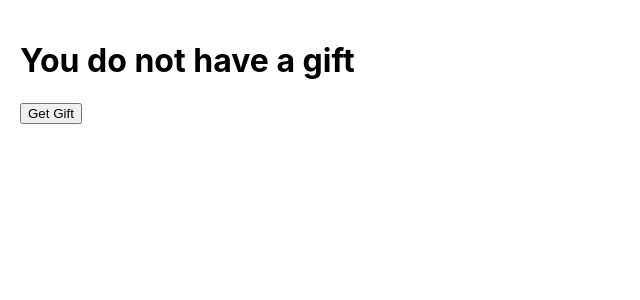
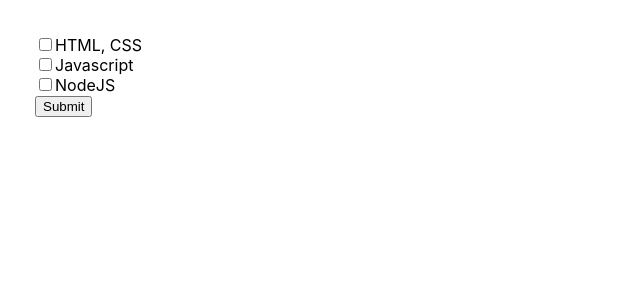
Before and after one commit to Kakakick/tiktok_F8, a React (Create React App) app: page / in a window 1280 px wide. Shown: the top 300 px of the page, without its empty margins (0-640 px from the left). Built offline with nearby package versions, Linux system fonts and the light colour scheme.

Commit message:
handle checkbox with useState

```diff
--- a/src/App.js
+++ b/src/App.js
@@ -1,30 +1,59 @@
 
 import { useState } from "react";
 
-const gifts = [
-  'CPU i9',
-  'RAM 32GB RGB',
-  'RGB Keyboard'
+const courses = [
+  {
+    id: 1,
+    name: 'HTML, CSS'
+  },
+  {
+    id: 2,
+    name: 'Javascript'
+  },
+  {
+    id: 3,
+    name: 'NodeJS'
+  }
 ]
 
+
+let clicked = false;
 function App() {
 
-  const [gift, setGift] = useState();
+  const [checked, setChecked] = useState([]);
 
-  const handleGift = () => (
-    setGift(() => {
-      return gifts[Math.floor(Math.random() * gifts.length)];
+  console.log(checked);
+
+  const handleCheck = (id) => {
+    setChecked(checked => {
+      if (checked.includes(id)) {
+        return checked.filter(num => num !== id);
+      }
+      else return [...checked, id];
     })
-  )
+  }
+
+  const handleSubmit = () => {
+
+  }
 
   return (
-    <div className="App" style={{ padding: '20px' }}>
-      <h1>
-        {gift || 'You do not have a gift'}
-      </h1>
-      <button onClick={handleGift}>
-        Get Gift
-      </button>
+    <div className="App" style={{ padding: '35px' }}>
+      {
+        courses.map((value) => {
+          return (
+            <div key={value.id}>
+              <input
+                type="checkbox"
+                checked={checked.includes(value.id)}
+                onChange={() => handleCheck(value.id)}
+              />
+              {value.name}
+            </div>
+          )
+        })
+      }
+      <button onClick={handleSubmit}>Submit</button>
     </div>
   );
 }
```
